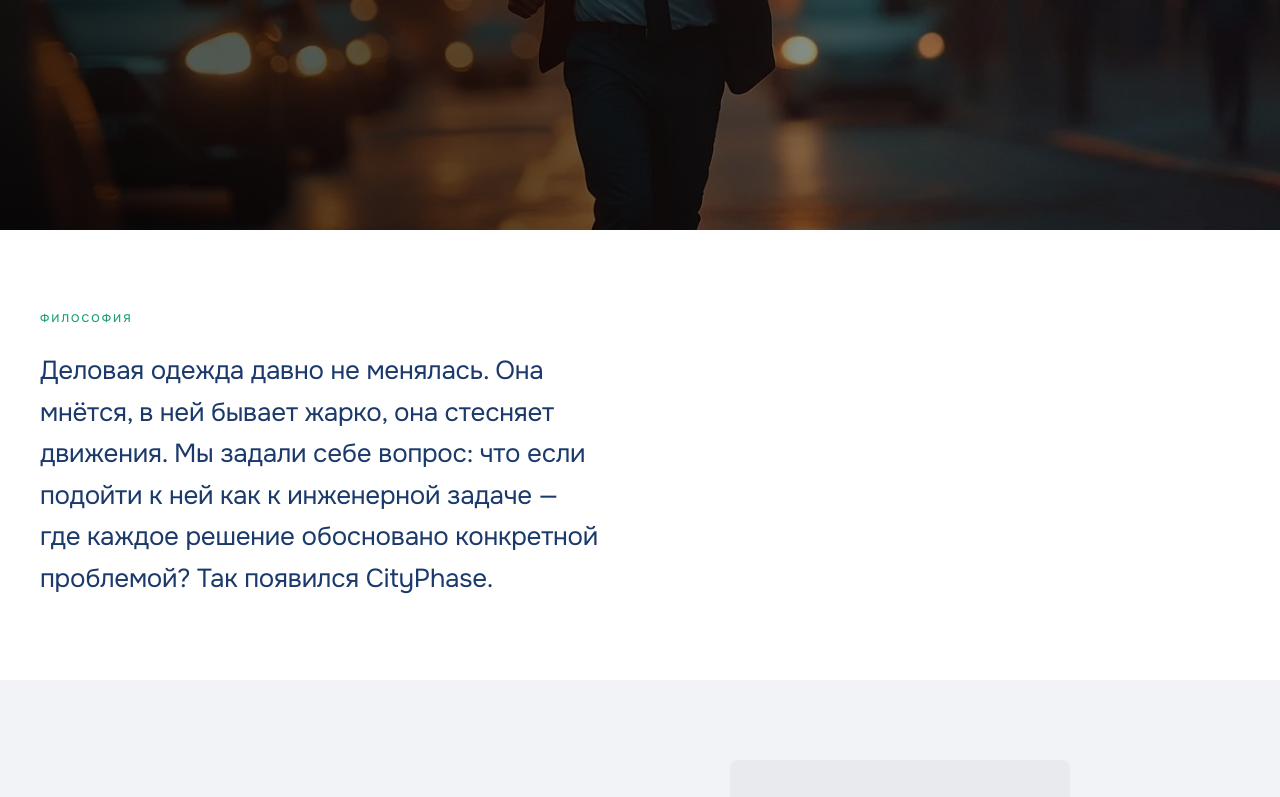
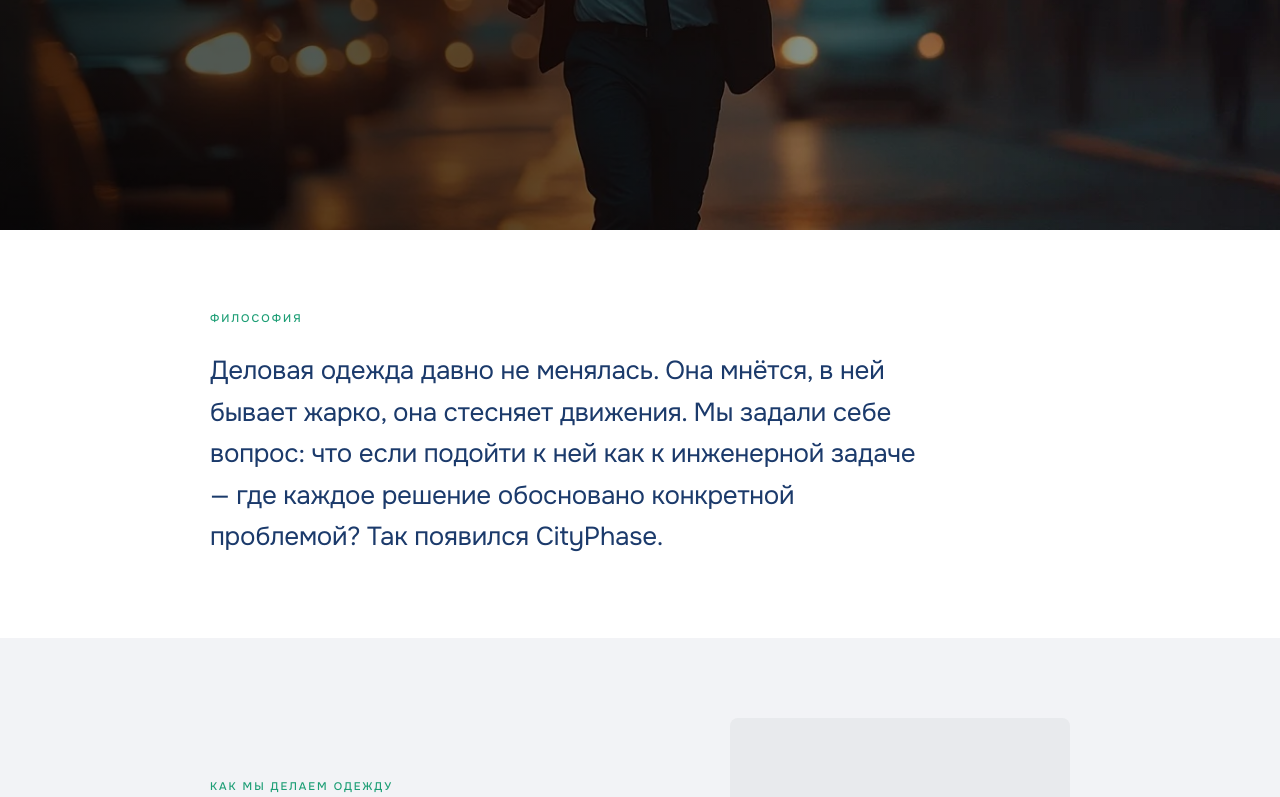
Before and after one commit to 1975pnv-lab/Cityphase, a Next.js app: page / in a window 1280 px wide. Shown: the part 586-1383 px from the top of the page. Built offline with nearby package versions, Linux system fonts and the light colour scheme.

Commit message:
fix: философия центрирована и с отступами

```diff
--- a/app/page.js
+++ b/app/page.js
@@ -11,7 +11,7 @@ export default function Home() {
         .footer-link { font-size: 13px; color: rgba(255,255,255,0.55); text-decoration: none; transition: color 0.2s; }
         .footer-link:hover { color: #fff; }
         .product-card { display: flex; border: 0.5px solid #DDE1E9; border-radius: 12px; overflow: hidden; background: #fff; max-width: 860px; margin: 0 auto; }
-        .philosophy-text { font-size: 26px; font-weight: 400; color: #1B3A6B; line-height: 1.6; max-width: 560px; letter-spacing: -0.01em; }
+        .philosophy-text { font-size: 26px; font-weight: 400; color: #1B3A6B; line-height: 1.6; max-width: 720px; letter-spacing: -0.01em; }
         @media (max-width: 860px) {
           .nav-links { display: none; }
           .hero-section { flex-direction: column; }
@@ -106,6 +106,7 @@ export default function Home() {
 
       {/* ФИЛОСОФИЯ */}
       <section style={{ padding: '80px 40px', background: '#fff' }}>
+        <div style={{ maxWidth: 860, margin: '0 auto' }}>
         <div style={{ fontSize: 11, letterSpacing: '0.18em', textTransform: 'uppercase', color: '#1D9E75', fontWeight: 500, marginBottom: 24 }}>
           Философия
         </div>
@@ -114,6 +115,7 @@ export default function Home() {
           Мы задали себе вопрос: что если подойти к ней как к инженерной задаче — где каждое решение
           обосновано конкретной проблемой? Так появился CityPhase.
         </p>
+        </div>
       </section>
 
       {/* КАК МЫ ДЕЛАЕМ ОДЕЖДУ */}
```
